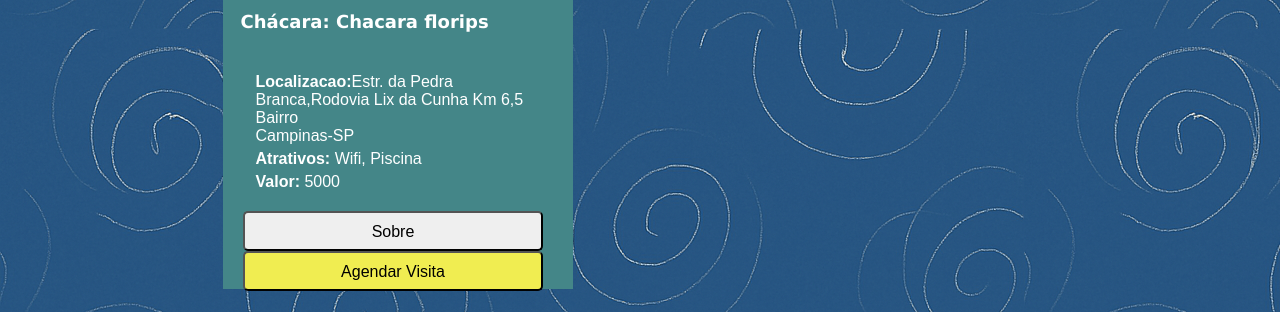
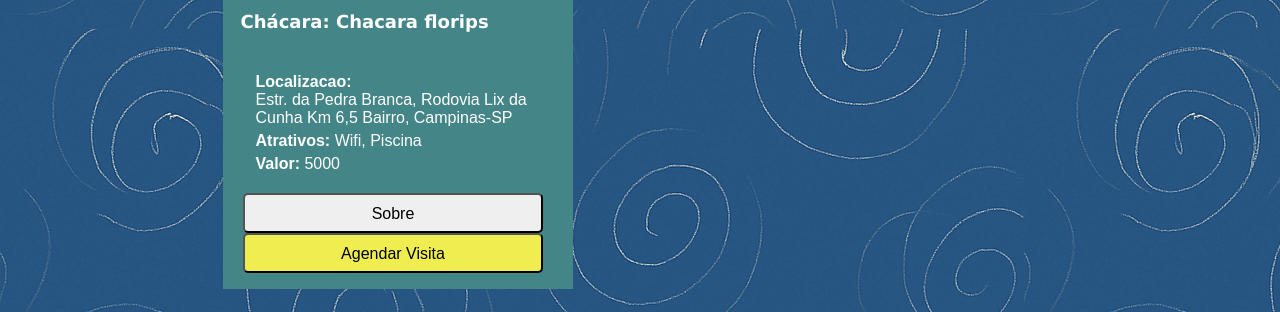
Before and after one commit to FaelDebroi/DebroiEventos, a PHP site: page /chacaras.php in a window 1280 px wide; the page is wider, and only the part inside the window is pictured. Shown: the part 995-1307 px from the top of that part. Run offline with PHP 8.4, Linux system fonts and the light colour scheme; data comes from the database, SQL or seed files in the repository.

Commit message:
arrumando chacaras

```diff
--- a/desenvolvimento/css/chacaras.css
+++ b/desenvolvimento/css/chacaras.css
@@ -84,6 +84,13 @@ body {
     font-size: 16px;
 }
 
+.cortar-texto {
+    display: -webkit-box;
+    -webkit-line-clamp: 3;
+    -webkit-box-orient: vertical;
+    overflow: hidden;
+}
+
 
 /* botao */
 
--- a/desenvolvimento/html/chacaras.php
+++ b/desenvolvimento/html/chacaras.php
@@ -70,13 +70,15 @@ if (!$Chacara) {
                     <h1><?php echo "Chácara: " . $Linha["Nome"] ?></h1>
                     <div class="chacaraObservacoes">
                         <ul>
-                            <li><Strong>Localizacao:</Strong><?php echo $Linha["rua"] . ",", $Linha["bairro"]
-                                . "<br> ", $Linha["cidade"] . "-", $Linha["Estados"] ?>
+                            <li>
+                                <strong>Localizacao:</strong>
+                                <span class="cortar-texto">
+                                    <?php echo $Linha["rua"] . ", " . $Linha["bairro"] . ", " . $Linha["cidade"] . "-" . $Linha["Estados"]; ?>
+                                </span>
                             </li>
                             <li><Strong>Atrativos: </Strong><?php echo $Atrativos ?></li>
                             <li><Strong>Valor: </Strong><?php echo $Linha["valor"] ?></li>
                         </ul>
-
                     </div>
                 </div>
                 <div class="divbtnChacara">
```
